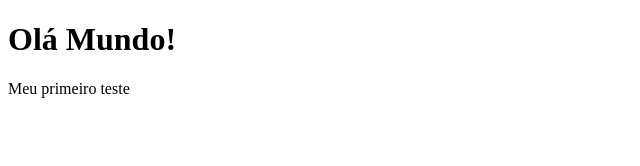
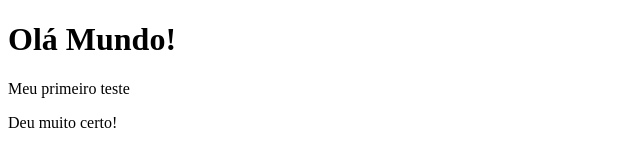
Before and after one commit to devtana/first-page, a plain HTML site: page index.html in a window 1280 px wide. Shown: the whole page, without its empty margins (0-640 px from the left). Drawn offline with Linux system fonts and the light colour scheme.

Commit message:
index.html

```diff
--- a/index.html
+++ b/index.html
@@ -8,5 +8,7 @@
          <h1> Olá Mundo! </h1>
 
          <p>Meu primeiro teste</p>
+
+         <p>Deu muito certo!</p>
     </body>
 </html>
```
